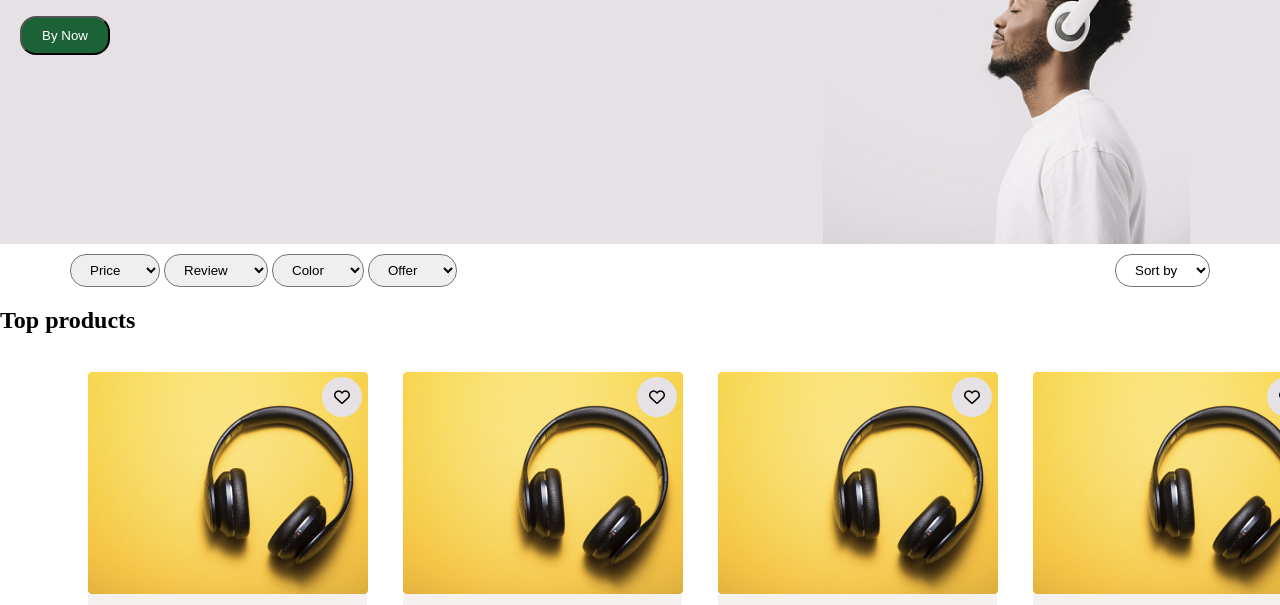
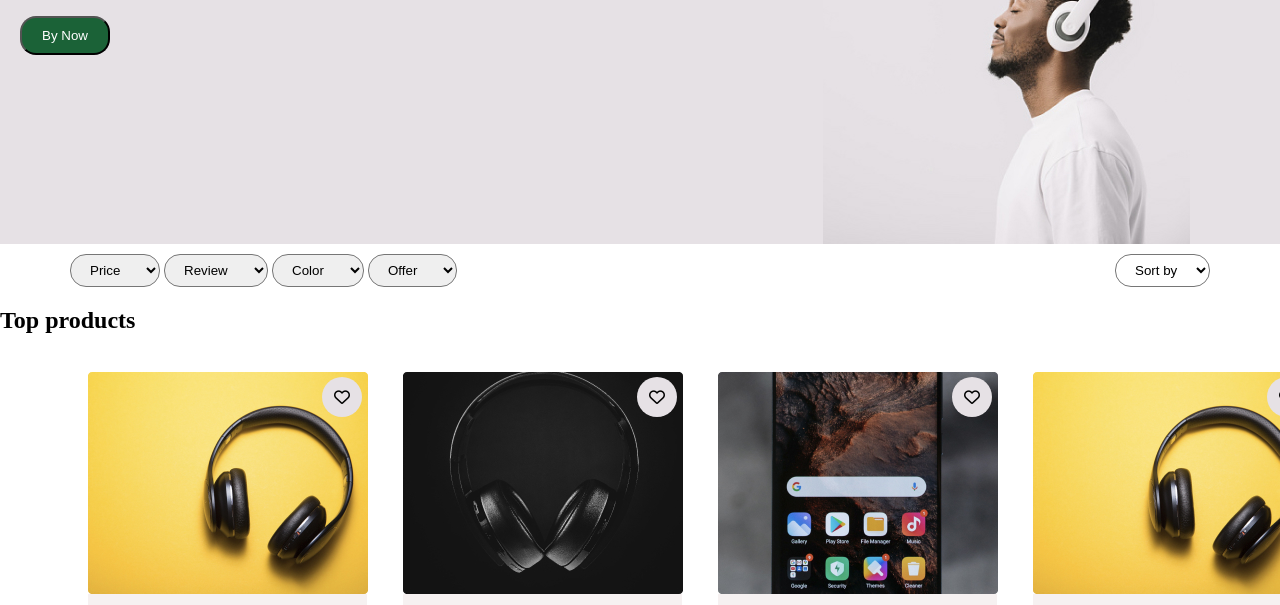
Before and after one commit to Aria1986/ecommerce, a plain HTML site: page exolunidi.html in a window 1280 px wide. Shown: the part 269-874 px from the top of the page. Drawn offline with Linux system fonts and the light colour scheme.

Commit message:
imgs card

```diff
--- a/exolunidi.html
+++ b/exolunidi.html
@@ -119,7 +119,7 @@
     </div>
 
     <div class="card">
-        <img class="img_card" src="./img/img_card1.jpg" alt="ecouteurs">
+        <img class="img_card" src="./img/img_card2.jpg" alt="ecouteurs">
         <span class="favorite">
             <i class="fa-regular fa-heart"></i>
         </span>
@@ -146,7 +146,7 @@
     </div>
 
 <div class="card">
-    <img class="img_card" src="./img/img_card1.jpg" alt="ecouteurs">
+    <img class="img_card" src="./img/img_card3.jpg" alt="ecouteurs">
     <span class="favorite">
         <i class="fa-regular fa-heart"></i>
     </span>
```
Also changed, not shown: img/img_card3.jpg (added).
